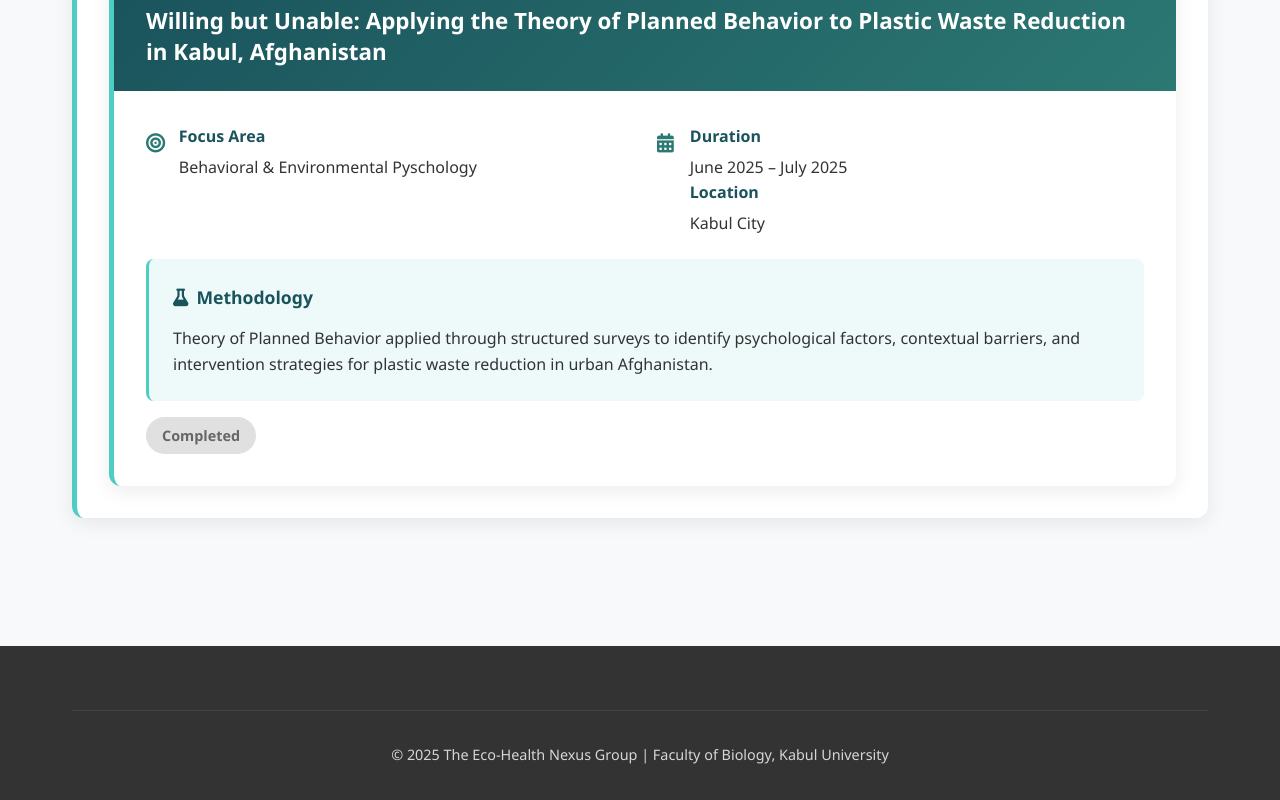
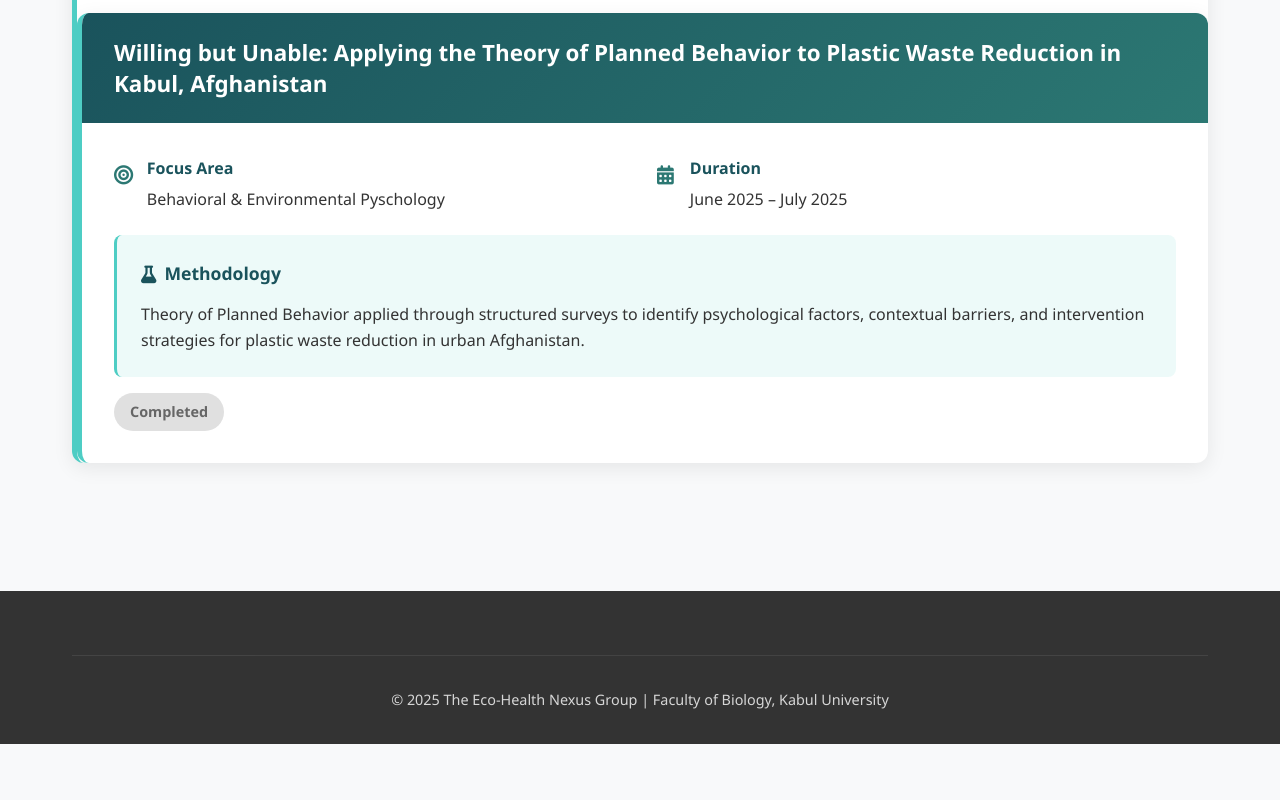
Before and after one commit to NaweedullahAmin/eco-health-nexus.github.io, a plain HTML site: page research.html in a window 1280 px wide. Shown: the part 3945-4745 px from the top of the page. After the commit the page ends 4689 px from the top, so only its background shows below. Drawn offline with Linux system fonts and the light colour scheme.

Commit message:
Update research.html

```diff
--- a/research.html
+++ b/research.html
@@ -568,6 +568,7 @@
                                 <p>Evaluation of 16 water quality parameters; fish health assessment via biometric indices (K-factor, HSI, GSI).</p>
                             </div>
                             <div class="status-badge" style="background: #e0e0e0; color: #666;">Completed</div>
+                        </div>
 
                             <div class="project-card">
                         <div class="project-header">
@@ -587,8 +588,7 @@
                                     <div class="detail-content">
                                         <h5>Duration</h5>
                                         <p>June 2025 – July 2025</p>
-                                        <h5>Location</h5>
-                                        <p>Kabul City</p>
+
                                     </div>
                                 </div>
                             </div>
```
